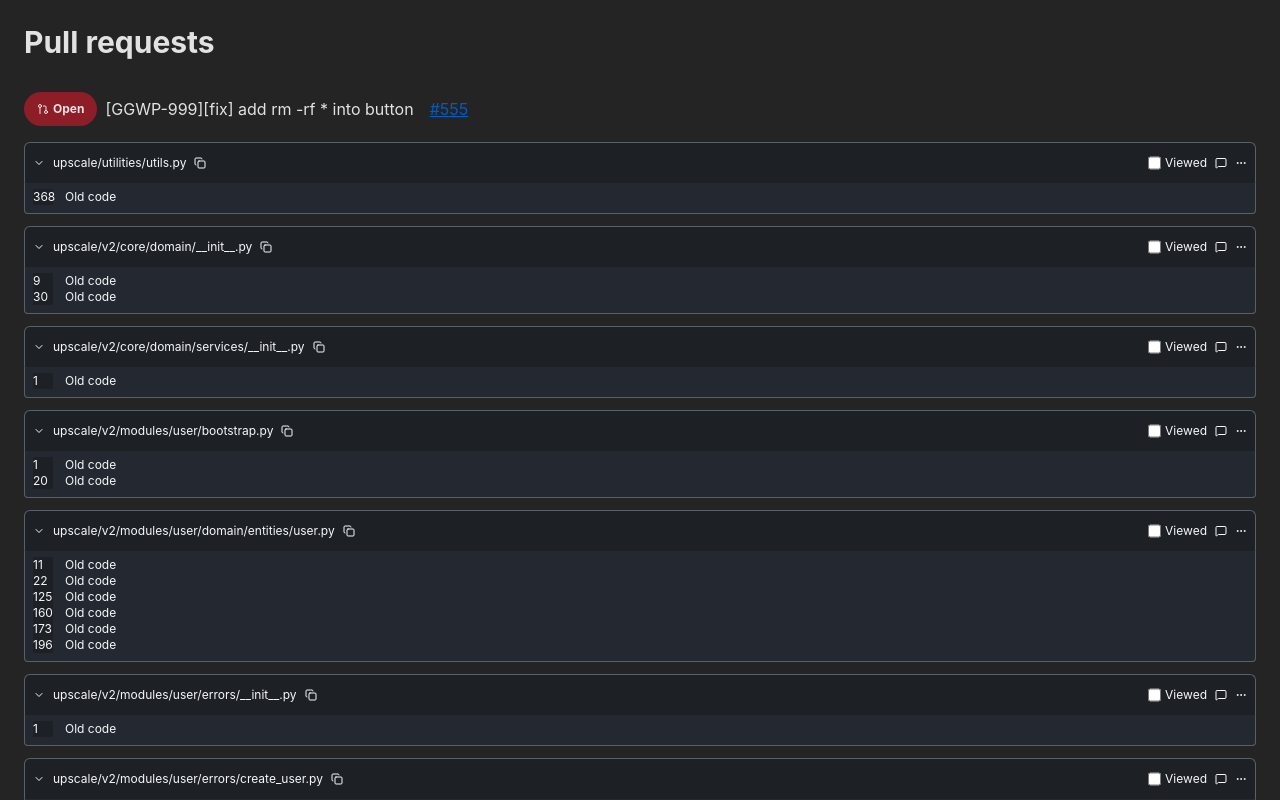
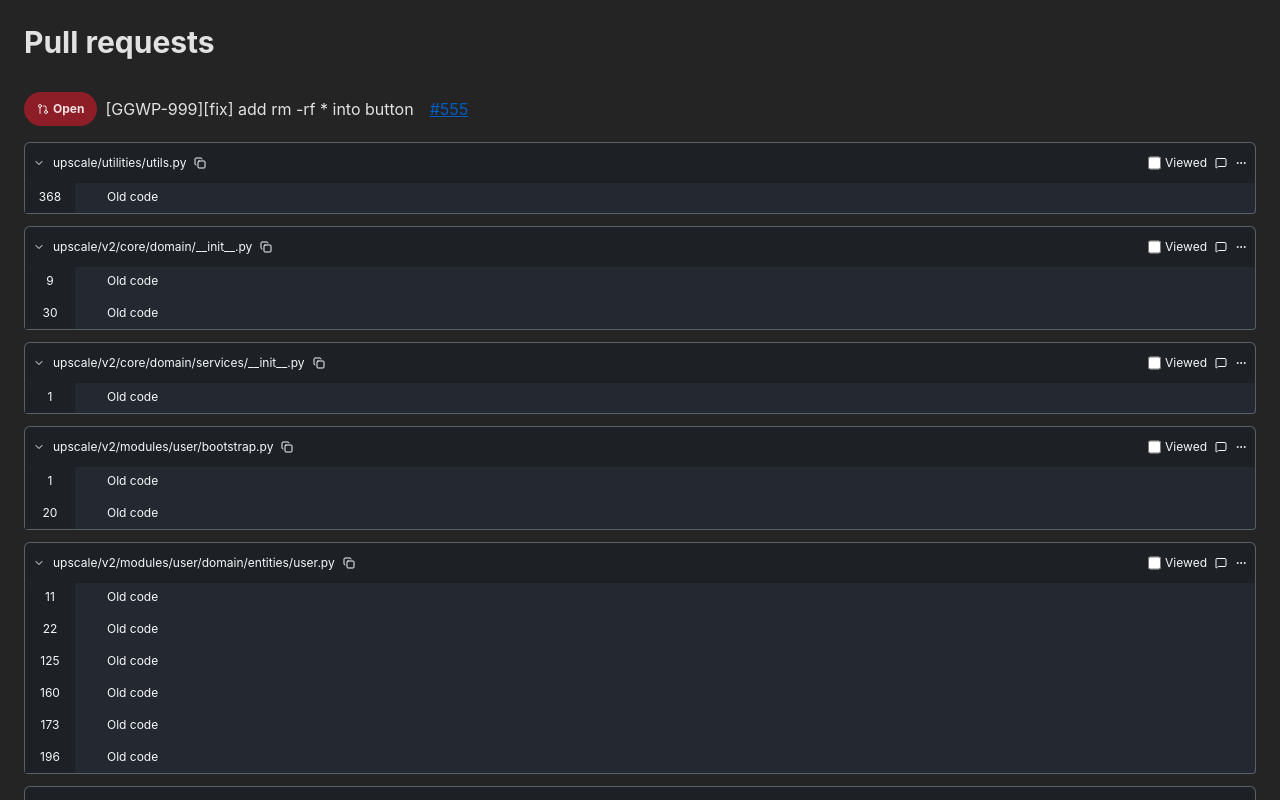
Before and after one commit to babyjazz/git-diff-ui, a React (Vite) app: page / in a window 1280 px wide. Shown: the top 800 px of the page. Built offline with nearby package versions, Linux system fonts and the light colour scheme.

Commit message:
fix styles

```diff
--- a/src/components/diff-panel/code-view.tsx
+++ b/src/components/diff-panel/code-view.tsx
@@ -7,11 +7,13 @@ interface CodeViewProps {
 
 export default function CodeView({ hunks }: CodeViewProps) {
   return (
-    <div className="text-xs rounded p-2 text-text-primary grid grid-cols-[20px_1fr] gap-x-3">
+    <div className="text-xs rounded text-text-primary grid grid-cols-[50px_1fr] gap-x-8">
       {hunks.map((hunk) => (
         <Fragment key={`${hunk.oldLineStart}-${hunk.newLineStart}`}>
-          <div className="bg-secondary-bg">{hunk.oldLineStart}</div>
-          <div>Old code</div>
+          <div className="bg-secondary-bg p-2 text-center">
+            {hunk.oldLineStart}
+          </div>
+          <div className="py-2">Old code</div>
         </Fragment>
       ))}
     </div>
```
